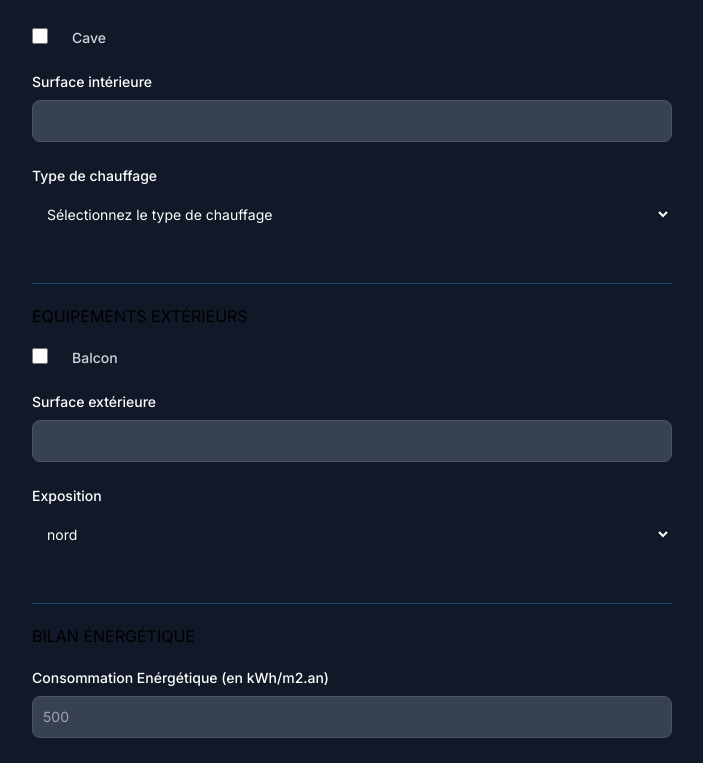
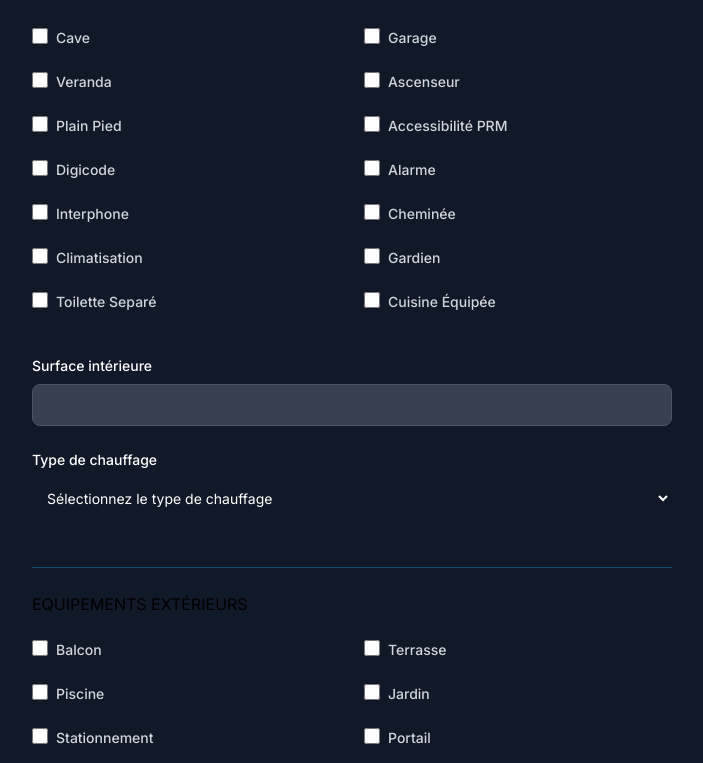
Before and after one commit to Ayrow/nextimmo, a Next.js app: page /dashboard/add-listing in a window 1280 px wide. Shown: the part 1628-2391 px from the top of the page, without its empty margins (288-991 px from the left). Built offline with nearby package versions, Linux system fonts and the light colour scheme; no server answers.

Commit message:
updated addListing page for checkboxes and exposition dropdown

```diff
--- a/src/app/api/listing/route.tsx
+++ b/src/app/api/listing/route.tsx
@@ -49,7 +49,6 @@ export async function DELETE(request: NextRequest) {
   await connectDB();
   const { searchParams } = new URL(request.url);
   const ref = searchParams.get('ref');
-  console.log('ref', ref);
 
   if (!ref) {
     throw new Error('No listing here');
--- a/src/app/dashboard/add-listing/page.tsx
+++ b/src/app/dashboard/add-listing/page.tsx
@@ -6,6 +6,11 @@ import SectionWithTitle from '../../../components/listingsForm/SectionWithTitle'
 import AddPhotosForm from '../../../components/listingsForm/AddPhotosForm';
 import { useState } from 'react';
 import { useAuthContext } from '../../../context/user/authContext';
+import {
+  equipementsExterieur,
+  equipementsInterieur,
+  expositionsBien,
+} from '../../../../utils/listingDetails';
 
 const initialState: IListing = {
   ref: '',
@@ -39,7 +44,7 @@ const initialState: IListing = {
       accessibilitePMR: false,
       digiCode: false,
       alarme: false,
-      Interphone: false,
+      interphone: false,
       cheminee: false,
       climatisation: false,
       gardien: false,
@@ -77,6 +82,15 @@ const biens = [
   'parking',
   'garage',
   'bureau',
+];
+
+const typesDeChauffage = [
+  'gaz',
+  'fioul',
+  'electrique',
+  'solaire',
+  'bois',
+  'pac',
 ];
 
 const AddListing = () => {
@@ -258,7 +272,7 @@ const AddListing = () => {
                 onChange={handleChange}
                 name='typeDeBien'
                 value={values.typeDeBien}
-                className='border text-sm rounded-lg block w-full p-2.5 bg-gray-900 border-gray-900 placeholder-gray-400 text-white focus:ring-gray-500 focus:border-gray-500'>
+                className='border capitalize text-sm rounded-lg block w-full p-2.5 bg-gray-900 border-gray-900 placeholder-gray-400 text-white focus:ring-gray-500 focus:border-gray-500'>
                 <option disabled>Sélectionnez le type de bien</option>
                 {biens.map((bien) => {
                   return (
@@ -296,6 +310,7 @@ const AddListing = () => {
                 <option value='disponible'>Disponible</option>
                 <option value='offreEnCours'>Offre en cours</option>
                 <option value='vendu'>Vendu</option>
+                <option value='loué'>Loué</option>
               </select>
             </div>
 
@@ -467,19 +482,24 @@ const AddListing = () => {
           </SectionWithTitle>
 
           <SectionWithTitle title='Equipements Intérieurs'>
-            <div className='gap-4 flex'>
+            {equipementsInterieur.map((equip) => {
+              const { id, name, label } = equip;
+              return (
+                <div key={id} className='flex'>
                   <input
                     type='checkbox'
                     onChange={handleChange}
-                name='equipementsInt.cave'
+                    name={`equipementsInt.${name}`}
                     className='w-4 h-4 text-blue-600 rounded focus:ring-blue-600 ring-offset-gray-800 focus:ring-2 bg-gray-700 border-gray-600'
                   />
                   <label className='ml-2 text-sm font-medium text-gray-300'>
-                Cave
+                    {label}
                   </label>
                 </div>
+              );
+            })}
 
-            <div className='sm:col-span-2'>
+            <div className='mt-5 sm:col-span-2'>
               <BasicInputWithLabel
                 label='Surface intérieure'
                 placeholder=''
@@ -507,20 +527,23 @@ const AddListing = () => {
             </div>
           </SectionWithTitle>
 
-          <div className='border-t border-sky-900 mt-12'>
-            <h3 className='py-5 uppercase'>Equipements Extérieurs</h3>
-            <div className='flex flex-col gap-6'>
-              <div className='gap-4 flex'>
+          <SectionWithTitle title='Equipements Extérieurs'>
+            {equipementsExterieur.map((equip) => {
+              const { id, name, label } = equip;
+              return (
+                <div key={id} className='flex'>
                   <input
                     type='checkbox'
-                  name='equipementsExt.balcon'
                     onChange={handleChange}
+                    name={`equipementsInt.${name}`}
                     className='w-4 h-4 text-blue-600 rounded focus:ring-blue-600 ring-offset-gray-800 focus:ring-2 bg-gray-700 border-gray-600'
                   />
                   <label className='ml-2 text-sm font-medium text-gray-300'>
-                  Balcon
+                    {label}
                   </label>
                 </div>
+              );
+            })}
 
             <div className='sm:col-span-2'>
               <BasicInputWithLabel
@@ -530,9 +553,7 @@ const AddListing = () => {
                 name='surfaceExt'
                 type='number'
                 handleChange={handleChange}
-                  value={
-                    values.surfaceExt === undefined ? '' : values.surfaceExt
-                  }
+                value={values.surfaceExt === undefined ? '' : values.surfaceExt}
               />
             </div>
 
@@ -545,15 +566,19 @@ const AddListing = () => {
                 name='exposition'
                 value={values.exposition}
                 className='border text-sm rounded-lg block w-full p-2.5 bg-gray-900 border-gray-900 placeholder-gray-400 text-white focus:ring-gray-500 focus:border-gray-500'>
-                  <option value='nord'>nord</option>
-                  <option value='sud'>sud</option>
+                {expositionsBien.map((exposition) => {
+                  const { id, name, label } = exposition;
+                  return (
+                    <option key={id} value={name}>
+                      {label}
+                    </option>
+                  );
+                })}
               </select>
             </div>
-            </div>
-          </div>
+          </SectionWithTitle>
 
-          <div className='border-t border-sky-900 mt-12'>
-            <h3 className='py-5 uppercase'>Bilan énergétique</h3>
+          <SectionWithTitle title='Bilan Énergétique'>
             <div className='grid gap-4 sm:grid-cols-2 sm:gap-6'>
               <div className='sm:col-span-2'>
                 <BasicInputWithLabel
@@ -583,19 +608,17 @@ const AddListing = () => {
                 />
               </div>
             </div>
-          </div>
+          </SectionWithTitle>
 
-          <div className='border-t border-sky-900 mt-12'>
-            <h3 className='py-5 uppercase'>Photos</h3>
+          <SectionWithTitle title='Photos'>
             <AddPhotosForm
               values={values}
               setValues={setValues}
               photos={values.photos}
             />
-          </div>
+          </SectionWithTitle>
 
-          <div className='border-t border-sky-900 mt-12'>
-            <h3 className='py-5 uppercase'>Honoraires</h3>
+          <SectionWithTitle title='Honoraires'>
             {values.transaction === 'vente' ? (
               <div className='flex flex-col gap-4'>
                 <div className='w-full capitalize'>
@@ -637,12 +660,17 @@ const AddListing = () => {
                 />
               </div>
             )}
-          </div>
+          </SectionWithTitle>
 
-          <div>
+          <div className='flex flex-wrap gap-5'>
+            <button
+              type='button'
+              className='inline-flex items-center px-5 py-2.5 mt-4 sm:mt-10 text-sm font-medium text-center text-white bg-gray-700 rounded-lg focus:ring-4 focus:ring-gray-900 hover:bg-gray-800 border-sky-800 border-2'>
+              Sauvegarder Brouillon
+            </button>
             <button
               type='submit'
-              className='inline-flex items-center px-5 py-2.5 mt-4 sm:mt-10 text-sm font-medium text-center text-white bg-gray-700 rounded-lg focus:ring-4 focus:ring-gray-900 hover:bg-gray-800 border-sky-800 border-2'>
+              className='inline-flex items-center px-5 py-2.5 mt-4 sm:mt-10 text-sm font-medium text-center text-white bg-blue-700 rounded-lg focus:ring-4 focus:ring-blue-900 hover:bg-blue-800 border-sky-800 border-2'>
               Publier le bien
             </button>
           </div>
--- a/src/components/listings/ListCard.tsx
+++ b/src/components/listings/ListCard.tsx
@@ -20,7 +20,7 @@ const ListCard = ({ listing }: { listing: IListingDocument }) => {
     photos,
   } = listing;
 
-  const { separateThousands } = useListingsContext();
+  const { separateThousands, deleteListing } = useListingsContext();
   const { actions } = useAppContext();
   const slug = `annonce-${listing.transaction}-${typeDeBien}-${listing.lieu.ville}`;
 
--- a/src/components/listingsForm/SectionWithTitle.tsx
+++ b/src/components/listingsForm/SectionWithTitle.tsx
@@ -8,7 +8,7 @@ const SectionWithTitle = ({
   title: string;
 }) => {
   return (
-    <div className='border-t border-sky-900 mt-12'>
+    <div className='border-t border-sky-900 mt-12 w-full'>
       <h3 className=' py-6 uppercase'>{title}</h3>
       <div className='grid gap-4 sm:grid-cols-2 sm:gap-6'>{children}</div>
     </div>
--- a/types/listingTypes.tsx
+++ b/types/listingTypes.tsx
@@ -20,7 +20,7 @@ interface IEquipInt {
   accessibilitePMR: boolean;
   digiCode: boolean;
   alarme: boolean;
-  Interphone: boolean;
+  interphone: boolean;
   cheminee: boolean;
   climatisation: boolean;
   gardien: boolean;
--- a/utils/links.tsx
+++ b/utils/links.tsx
@@ -1,5 +1,3 @@
-'user client';
-
 // import { FaHeart, FaSuitcase, FaUserEdit, FaChalkboard } from 'react-icons/fa';
 
 export type LinksTypes = {
--- /dev/null
+++ b/utils/listingDetails.tsx
@@ -0,0 +1,146 @@
+export type ListingDetailsTypes = {
+  id: number;
+  name: string;
+  label: string;
+};
+
+const equipementsInterieur: ListingDetailsTypes[] = [
+  {
+    id: 1,
+    name: 'cave',
+    label: 'Cave',
+  },
+  {
+    id: 2,
+    name: 'garage',
+    label: 'Garage',
+  },
+  {
+    id: 3,
+    name: 'veranda',
+    label: 'Veranda',
+  },
+  {
+    id: 4,
+    name: 'ascenseur',
+    label: 'Ascenseur',
+  },
+  {
+    id: 5,
+    name: 'plainPied',
+    label: 'Plain Pied',
+  },
+  {
+    id: 6,
+    name: 'accessibilitePRM',
+    label: 'Accessibilité PRM',
+  },
+  {
+    id: 7,
+    name: 'digicode',
+    label: 'Digicode',
+  },
+  {
+    id: 8,
+    name: 'alarme',
+    label: 'Alarme',
+  },
+  {
+    id: 9,
+    name: 'interphone',
+    label: 'Interphone',
+  },
+  {
+    id: 10,
+    name: 'cheminee',
+    label: 'Cheminée',
+  },
+  {
+    id: 11,
+    name: 'climatisation',
+    label: 'Climatisation',
+  },
+  {
+    id: 12,
+    name: 'gardien',
+    label: 'Gardien',
+  },
+  {
+    id: 13,
+    name: 'toiletteSepare',
+    label: 'Toilette Separé',
+  },
+  {
+    id: 14,
+    name: 'cuisineEquipee',
+    label: 'Cuisine Équipée',
+  },
+];
+
+const equipementsExterieur: ListingDetailsTypes[] = [
+  {
+    id: 1,
+    name: 'balcon',
+    label: 'Balcon',
+  },
+  {
+    id: 2,
+    name: 'terrasse',
+    label: 'Terrasse',
+  },
+  {
+    id: 3,
+    name: 'piscine',
+    label: 'Piscine',
+  },
+  {
+    id: 4,
+    name: 'jardin',
+    label: 'Jardin',
+  },
+  {
+    id: 4,
+    name: 'stationnement',
+    label: 'Stationnement',
+  },
+  {
+    id: 5,
+    name: 'portail',
+    label: 'Portail',
+  },
+];
+
+const expositionsBien: ListingDetailsTypes[] = [
+  {
+    id: 1,
+    name: 'nord',
+    label: 'Nord',
+  },
+  {
+    id: 2,
+    name: 'sud',
+    label: 'Sud',
+  },
+  {
+    id: 3,
+    name: 'est',
+    label: 'Est',
+  },
+  {
+    id: 4,
+    name: 'ouest',
+    label: 'Ouest',
+  },
+  {
+    id: 5,
+    name: 'vueMer',
+    label: 'Vue Mer',
+  },
+  {
+    id: 6,
+    name: 'procheMer',
+    label: 'Proche Mer',
+  },
+];
+
+export { equipementsInterieur, equipementsExterieur, expositionsBien };
```
Also changed, not shown: models/listingModel.tsx (+6 -3 lines). Lines whose indentation alone changed are shown as unchanged.
